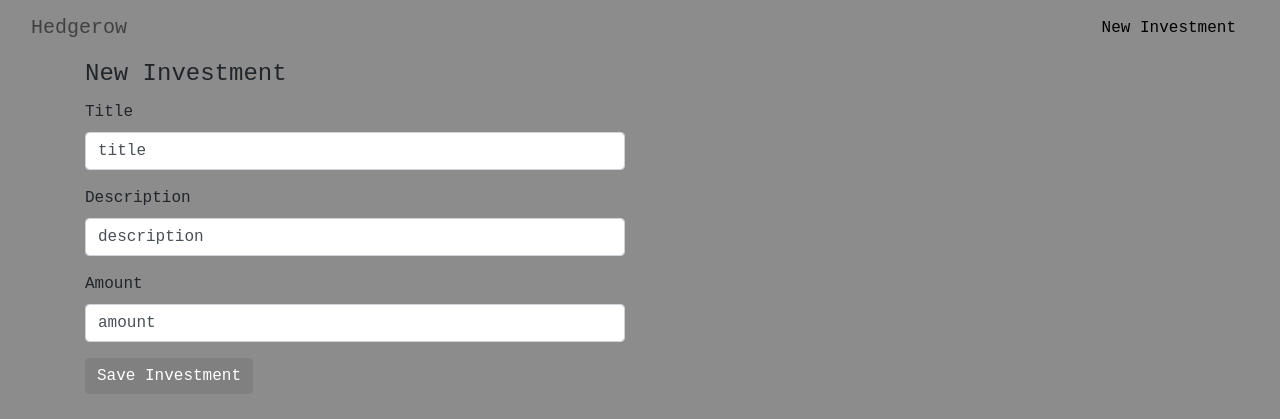
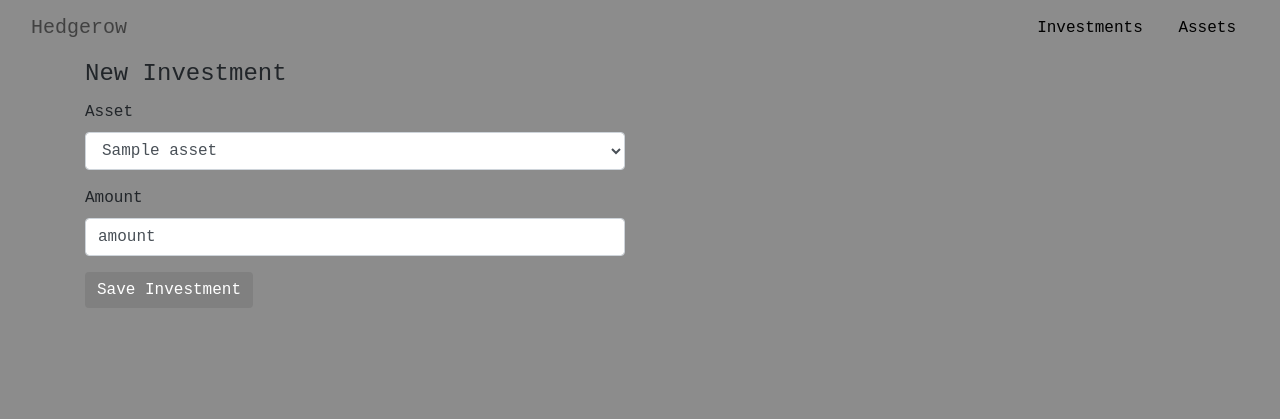
Before and after one commit to mccarthykp/Hedgerow, a Flask app: page /investments/new in a window 1280 px wide. Shown: the top 419 px of the page. Run offline with Flask 2, Linux system fonts and the light colour scheme; a database or web service that is not in the repository returns one stand-in record (values such as "Sample title"); some libraries are stand-ins or nearby versions.

Commit message:
created second resource - assets, created all routes for assets and associated investments with available assets in the database

```diff
--- a/app.py
+++ b/app.py
@@ -5,11 +5,19 @@ from pymongo import MongoClient
 client = MongoClient()
 db = client.Hedgerow
 investments = db.investments
+assets = db.assets
 
 app = Flask(__name__)
 
-# home/investment route ~-~-~-~-~-~-~-~-~-~-~-~-~-~-~-~-~-~-~-~-~-~-~-~-~-~-~
+# home route ~-~-~-~-~-~-~-~-~-~-~-~-~-~-~-~-~-~-~-~-~-~-~-~-~-~-~
 @app.route('/')
+def home_index():
+  ''' Show home page '''
+  return render_template('home_index.html')
+
+# INVESTMENTS RESOURCE & ROUTES ~-~-~-~-~-~-~-~-~-~-~-~-~-~-~-~-~-~-~-~-~-~-~-~-~-~-~~-~-~-~-~-~-~-~-~-~-~-~-~-~-~-~-~-~-~-~-~-~-~-~-~-~-~
+# investments route ~-~-~-~-~-~-~-~-~-~-~-~-~-~-~-~-~-~-~-~-~-~-~-~-~-~-~
+@app.route('/investments')
 def investments_index():
   ''' Show all investments '''
   return render_template('investments_index.html', investments=investments.find())
@@ -19,11 +27,10 @@ def investments_index():
 def investments_new():
   ''' Create a new investment '''
   investment = {
-    'title': 'title',
-    'description': 'description',
+    'asset': 'asset',
     'amount': 'amount'
   }
-  return render_template('investments_new.html', title='New Investment', investment=investment)
+  return render_template('investments_new.html', title='New Investment', investment=investment, assets=assets.find())
 
 # investments post request route ~-~-~-~-~-~-~-~-~-~-~-~-~-~-~-~-~-~-~-~-~-~-~-~-~-~-~
 # submit route for investments post request form dict info to be added as an investment object in the database
@@ -31,8 +38,7 @@ def investments_new():
 def investments_submit():
   ''' Submit a new investment '''
   investment = {
-    'title': request.form.get('title'),
-    'description': request.form.get('description'),
+    'asset': request.form.get('asset'),
     'amount': '$' + request.form.get('amount')
   }
   investment_id = investments.insert_one(investment).inserted_id
@@ -50,15 +56,14 @@ def investments_show(investment_id):
 def investments_edit(investment_id):
   ''' Edit a single investment '''
   investment = investments.find_one({'_id': ObjectId(investment_id)})
-  return render_template('investments_edit.html', investment=investment, title='Edit investment')
+  return render_template('investments_edit.html', investment=investment, assets=assets.find(), title='Edit investment')
 
 # Update route for single investments ~-~-~-~-~-~-~-~-~-~-~-~-~-~-~-~-~-~-~-~-~-~-~-~-~-~-~
 @app.route('/investments/<investment_id>', methods=['POST'])
 def investments_update(investment_id):
   ''' Submit an edited investment '''
   updated_investment = {
-    'title': request.form.get('title'),
-    'description': request.form.get('description'),
+    'asset': request.form.get('asset'),
     'amount': '$' + request.form.get('amount')
   }
   investments.update_one(
@@ -73,6 +78,75 @@ def investments_delete(investment_id):
   ''' Delete one investment '''
   investments.delete_one({'_id': ObjectId(investment_id)})
   return redirect(url_for('investments_index'))
+# ~-~-~-~-~-~-~-~-~-~-~-~-~-~-~-~-~-~-~-~-~-~-~-~-~-~-~~-~-~-~-~-~-~-~-~-~-~-~-~-~-~-~-~-~-~-~-~-~-~-~-~-~-~~-~-~-~-~-~-~-~-~-~-~-~-~-~-~
+
+# ASSETS RESOURCE & ROUTES ~-~-~-~-~-~-~-~-~-~-~-~-~-~-~-~-~-~-~-~-~-~-~-~-~-~-~~-~-~-~-~-~-~-~-~-~-~-~-~-~-~-~-~-~-~-~-~-~-~-~-~-~-~~-~-~
+# assets route ~-~-~-~-~-~-~-~-~-~-~-~-~-~-~-~-~-~-~-~-~-~-~-~-~-~-~
+@app.route('/assets')
+def assets_index():
+  ''' Show all assets '''
+  return render_template('assets_index.html', assets=assets.find())
+
+# new asset form route ~-~-~-~-~-~-~-~-~-~-~-~-~-~-~-~-~-~-~-~-~-~-~-~-~-~-~
+@app.route('/assets/new')
+def assets_new():
+  ''' Create a new asset '''
+  asset = {
+    'title': 'title',
+    'description': 'description',
+    'reason': 'reason'
+  }
+  return render_template('assets_new.html', title='New Asset', asset=asset)
+
+# assets post request route ~-~-~-~-~-~-~-~-~-~-~-~-~-~-~-~-~-~-~-~-~-~-~-~-~-~-~
+# submit route for assets post request form dict info to be added as an asset object in the database
+@app.route('/assets', methods=['POST'])
+def assets_submit():
+  ''' Submit a new asset '''
+  asset = {
+    'title': request.form.get('title'),
+    'description': request.form.get('description'),
+    'reason': request.form.get('reason')
+  }
+  asset_id = assets.insert_one(asset).inserted_id
+  return redirect(url_for('assets_show', asset_id=asset_id))
+
+# single investment route ~-~-~-~-~-~-~-~-~-~-~-~-~-~-~-~-~-~-~-~-~-~-~-~-~-~-~
+@app.route('/assets/<asset_id>')
+def assets_show(asset_id):
+  ''' Show a single asset '''
+  asset = assets.find_one({'_id': ObjectId(asset_id)})
+  return render_template('assets_show.html', asset=asset)
+
+# Edit route for single investments ~-~-~-~-~-~-~-~-~-~-~-~-~-~-~-~-~-~-~-~-~-~-~-~-~-~-~
+@app.route('/assets/<asset_id>/edit')
+def assets_edit(asset_id):
+  ''' Edit a single asset '''
+  asset = assets.find_one({'_id': ObjectId(asset_id)})
+  return render_template('assets_edit.html', asset=asset, title='Edit asset')
+
+# Update route for single assets ~-~-~-~-~-~-~-~-~-~-~-~-~-~-~-~-~-~-~-~-~-~-~-~-~-~-~
+@app.route('/assets/<asset_id>', methods=['POST'])
+def assets_update(asset_id):
+  ''' Submit an edited asset '''
+  updated_asset = {
+    'title': request.form.get('title'),
+    'description': request.form.get('description'),
+    'reason': request.form.get('reason')
+  }
+  assets.update_one(
+    {'_id': ObjectId(asset_id)},
+    {'$set': updated_asset}
+  )
+  return redirect(url_for('assets_show', asset_id=asset_id))
+
+# Delete route for single investments ~-~-~-~-~-~-~-~-~-~-~-~-~-~-~-~-~-~-~-~-~-~-~-~-~-~-~
+@app.route('/assets/<asset_id>/delete', methods=['POST'])
+def assets_delete(asset_id):
+  ''' Delete one asset '''
+  assets.delete_one({'_id': ObjectId(asset_id)})
+  return redirect(url_for('assets_index'))
+
 
 if __name__ == '__main__':
   app.run(debug=True)
--- a/static/css/styles.css
+++ b/static/css/styles.css
@@ -10,6 +10,11 @@ body {
 h1 {
   color: black;
   padding-top: 5rem;
+}
+
+.h1-sub-text {
+  font-size: 2rem;
+  color: rgb(85, 85, 85);
 }
 
 a {
--- /dev/null
+++ b/templates/home_index.html
@@ -0,0 +1,6 @@
+{% extends 'base.html' %}
+
+{% block content %}
+    <h1>Hedgerow<span class="h1-sub-text"> is a digital asset investment firm that invests in cryptocurrencies, tokens, and blockchain companies.</span></h1>
+
+{% endblock %}
--- a/templates/investments_show.html
+++ b/templates/investments_show.html
@@ -1,11 +1,10 @@
 {% extends 'base.html' %}
 
 {% block content %}
-<a href='/'>Back to investments</a>
+<a href='/investments'>Back to investments</a>
 <div class='row'>
   <div class='col-sm-6 col-sm-offset-3'>
-    <h2>{{ investment.title }}</h2>
-    <p>{{ investment.description }}</p>
+    <h2>{{ investment.asset }}</h2>
     <p>{{ investment.amount }}</p>
     <p>
       <a href='/investments/{{ investment._id }}/edit'>Edit</a>
--- a/templates/partials/investments_form.html
+++ b/templates/partials/investments_form.html
@@ -2,13 +2,12 @@
   <legend>{{ title }}</legend>
 
   <div class='form-group'>
-      <label for='investment-title'>Title</label><br>
-      <input class='form-control' type='text' name='title' value='{{ investment.title }}'/>
-  </div>
-
-  <div class='form-group'>
-    <label for='description'>Description</label><br>
-    <input class='form-control' type='text' name='description' value='{{ investment.description }}' />
+    <label for='investment_asset_title'>Asset</label><br>
+    <select id='investment_asset_title' class='form-control' type='text' name='asset' value='{{ investment.asset }}'>
+      {% for asset in assets %}
+        <option value='{{ asset.title }}'>{{ asset.title }}</option>
+      {% endfor %}
+    </select>
   </div>
 
   <div class='form-group'>
--- a/templates/partials/navbar.html
+++ b/templates/partials/navbar.html
@@ -6,7 +6,8 @@
           </a>
       </div>
       <div class='pull-right'>
-        <a href='/investments/new' class='btn btn-default navbar-btn'>New Investment</a>
+        <a href='/investments'class='btn btn-default navbar-btn'>Investments</a>
+        <a href='/assets'class='btn btn-default navbar-btn'>Assets</a>
       </div>
   </div>
 </nav>
```
Also changed, not shown: templates/assets_edit.html (added, +10 -0 lines), templates/assets_index.html (added, +16 -0 lines), templates/assets_new.html (added, +14 -0 lines), templates/assets_show.html (added, +20 -0 lines), templates/investments_index.html (+3 -4 lines), templates/partials/assets_form.html (added, +18 -0 lines).
